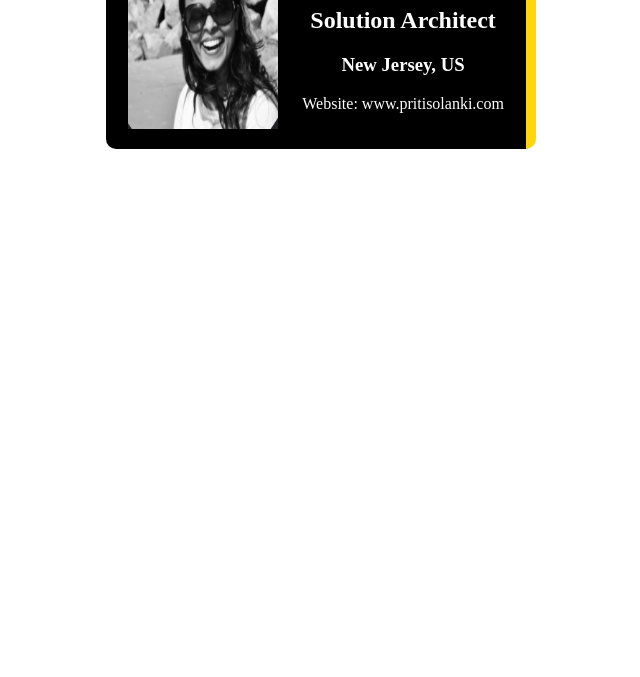
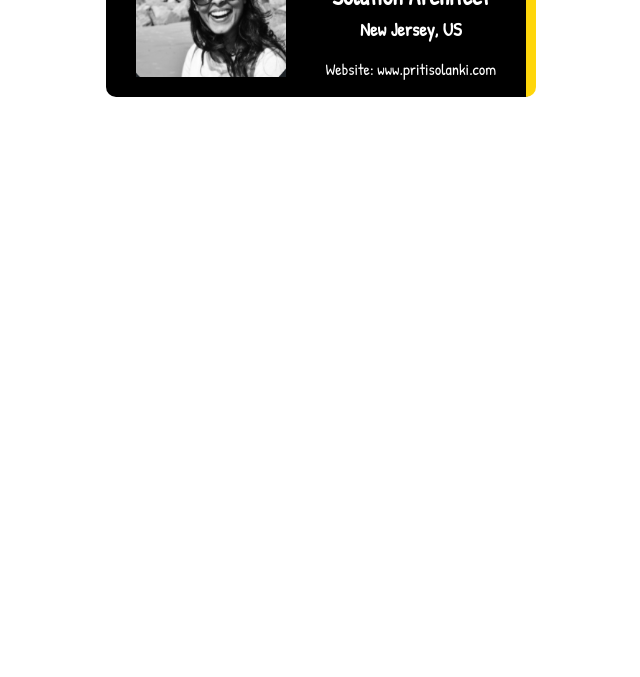
Before and after one commit to pritisolanki/business-card, a plain HTML site: page index.html in a window 1280 px wide. Shown: the part 123-800 px from the top of the page, without its empty margins (319-959 px from the left). Drawn offline with Linux system fonts and the light colour scheme.

Commit message:
Task: add google fonts

```diff
--- a/index.html
+++ b/index.html
@@ -3,6 +3,7 @@
     <head>
         <title>Priti Solanki - Business Card</title>
         <link rel="stylesheet" href="styles.css"/>
+        <link rel="preconnect" href="https://fonts.googleapis.com"><link rel="preconnect" href="https://fonts.gstatic.com" crossorigin><link href="https://fonts.googleapis.com/css2?family=Patrick+Hand&display=swap" rel="stylesheet">
     </head>
     <body>
         <div class="card">
--- a/styles.css
+++ b/styles.css
@@ -1,6 +1,6 @@
 .body{
     margin:20px;
-    font-family: Cambria, Cochin, Georgia, Times, 'Times New Roman', serif;
+    font-family: 'Patrick Hand', cursive;
 }
 
 .avatar{
@@ -12,6 +12,9 @@
     box-shadow: 0px 0px 15px #ffd60a;
 }
 
+h1,h2,h3{
+margin: 5px 0;
+}
 .card{
     width: 400px;
     margin: 30px auto;
@@ -23,4 +26,6 @@
     color: white;
     border-right: 10px solid #ffd60a;
     border-radius: 10px;
+    font-family: 'Patrick Hand', cursive;
+    height: 150px;
 }
```
